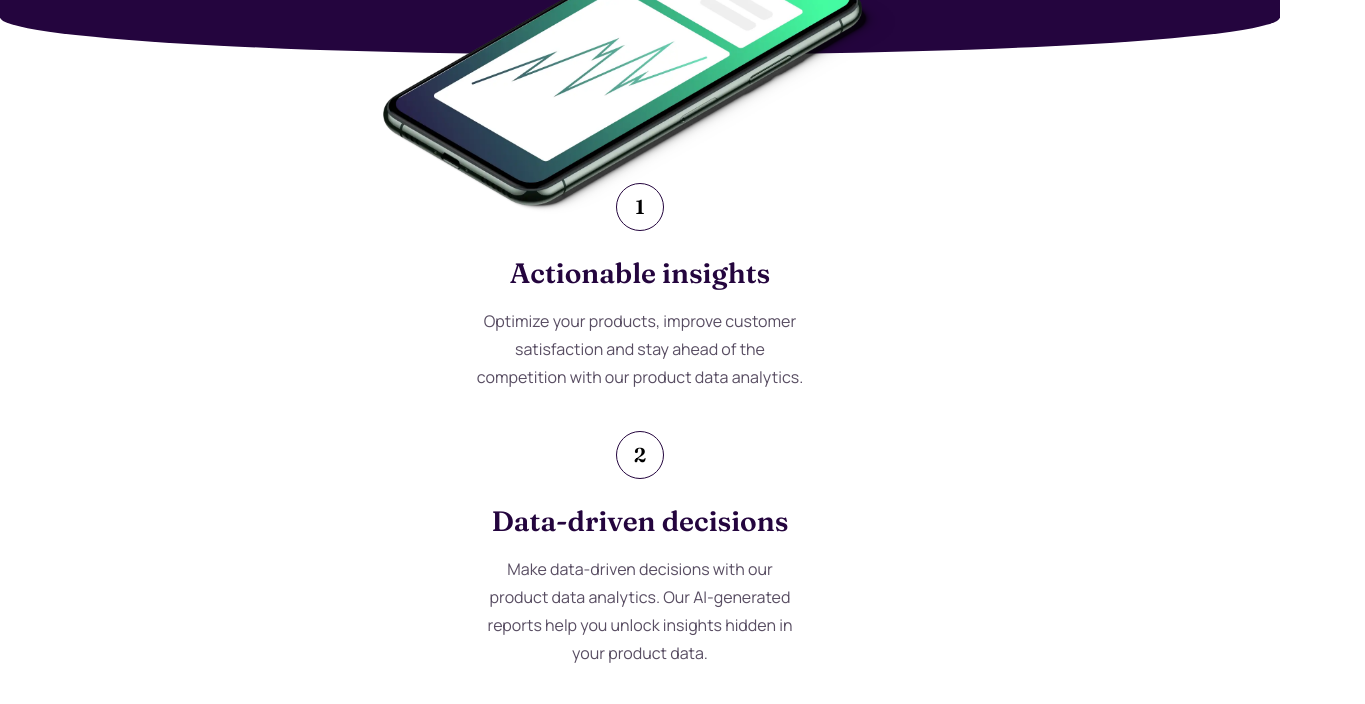
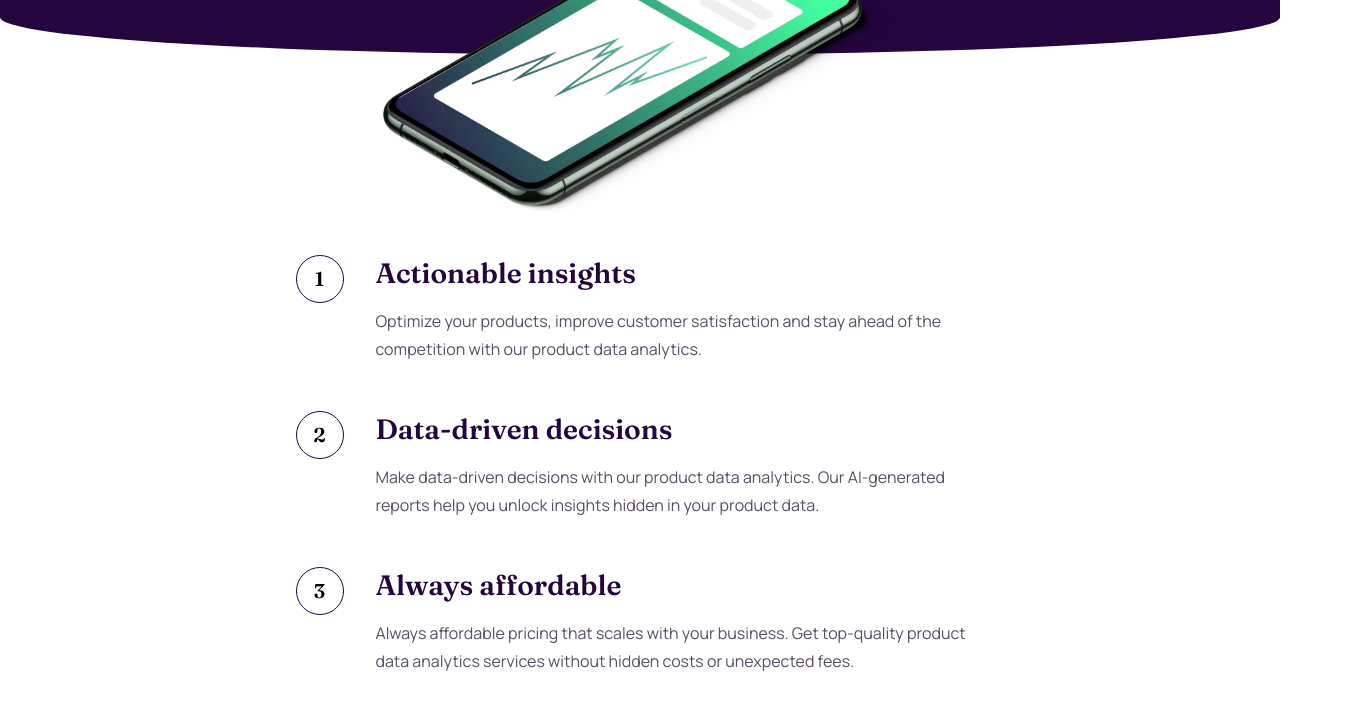
Before and after one commit to XolaniXAD/workit-landing-page, a website built with Vite: page starter-code/index.html in a window 1280 px wide. Shown: the part 485-1189 px from the top of the page, 1365 px wide, since content can reach past the window. Built offline with nearby package versions, Linux system fonts and the light colour scheme.

Commit message:
Complete tablet features section with horizontal layout and fix horizontal overflow

```diff
--- a/starter-code/index.html
+++ b/starter-code/index.html
@@ -1,5 +1,5 @@
 <!DOCTYPE html>
-<html lang="en">
+<html lang="en" class="overflow-x-hidden">
 <head>
   <meta charset="UTF-8">
   <meta name="viewport" content="width=device-width, initial-scale=1.0">
@@ -13,7 +13,7 @@
   <link rel="stylesheet" href="./src/input.css">
   <title>Frontend Mentor | Workit landing page</title>
 </head>
-<body class="font-manrope">
+<body class="font-manrope overflow-x-hidden">
 
   <!-- Header with Navigation -->
   <header class="bg-[#24053E] text-white pt-8 px-5 md:pt-10 md:px-10 md:h-[540px] overflow-visible" style="border-radius: 0 0 50% 50% / 0 0 7% 7%;">
@@ -47,27 +47,33 @@
 
   <main class="px-5">
     <!-- Features Section -->
-    <section class="features bg-white pt-[128px] pb-16 px-4" id="features">
-      <div class="max-w-[327px] mx-auto">
+    <section class="features bg-white pt-[128px] md:pt-[200px] pb-16 px-4 md:px-10" id="features">
+      <div class="max-w-[327px] md:max-w-[689px] mx-auto">
         <!-- Feature 1 -->
-        <article class="feature text-center mb-10">
-          <div class="feature-number w-12 h-12 rounded-full border border-[#24053E] flex items-center justify-center mx-auto mb-6 font-fraunces text-xl font-semibold">1</div>
+        <article class="feature text-center md:flex md:text-left md:gap-8 mb-10 md:mb-12">
+          <div class="feature-number w-12 h-12 md:w-12 md:h-12 md:flex-shrink-0 rounded-full border border-[#24053E] flex items-center justify-center mx-auto md:mx-0 mb-6 md:mb-0 font-fraunces text-xl font-semibold">1</div>
+          <div>
             <h2 class="font-fraunces text-[28px] font-semibold leading-[36px] mb-4 text-[#24053E]">Actionable insights</h2>
             <p class="text-base leading-[28px] text-[#584D62]">Optimize your products, improve customer satisfaction and stay ahead of the competition with our product data analytics.</p>
+          </div>
         </article>
 
         <!-- Feature 2 -->
-        <article class="feature text-center mb-10">
-          <div class="feature-number w-12 h-12 rounded-full border border-[#24053E] flex items-center justify-center mx-auto mb-6 font-fraunces text-xl font-semibold">2</div>
+        <article class="feature text-center md:flex md:text-left md:gap-8 mb-10 md:mb-12">
+          <div class="feature-number w-12 h-12 md:w-12 md:h-12 md:flex-shrink-0 rounded-full border border-[#24053E] flex items-center justify-center mx-auto md:mx-0 mb-6 md:mb-0 font-fraunces text-xl font-semibold">2</div>
+          <div>
             <h2 class="font-fraunces text-[28px] font-semibold leading-[36px] mb-4 text-[#24053E]">Data-driven decisions</h2>
             <p class="text-base leading-[28px] text-[#584D62]">Make data-driven decisions with our product data analytics. Our AI-generated reports help you unlock insights hidden in your product data.</p>
+          </div>
         </article>
 
         <!-- Feature 3 -->
-        <article class="feature text-center">
-          <div class="feature-number w-12 h-12 rounded-full border border-[#24053E] flex items-center justify-center mx-auto mb-6 font-fraunces text-xl font-semibold">3</div>
+        <article class="feature text-center md:flex md:text-left md:gap-8">
+          <div class="feature-number w-12 h-12 md:w-12 md:h-12 md:flex-shrink-0 rounded-full border border-[#24053E] flex items-center justify-center mx-auto md:mx-0 mb-6 md:mb-0 font-fraunces text-xl font-semibold">3</div>
+          <div>
             <h2 class="font-fraunces text-[28px] font-semibold leading-[36px] mb-4 text-[#24053E]">Always affordable</h2>
             <p class="text-base leading-[28px] text-[#584D62]">Always affordable pricing that scales with your business. Get top-quality product data analytics services without hidden costs or unexpected fees.</p>
+          </div>
         </article>
       </div>
     </section>
```
Lines whose indentation alone changed are shown as unchanged.
